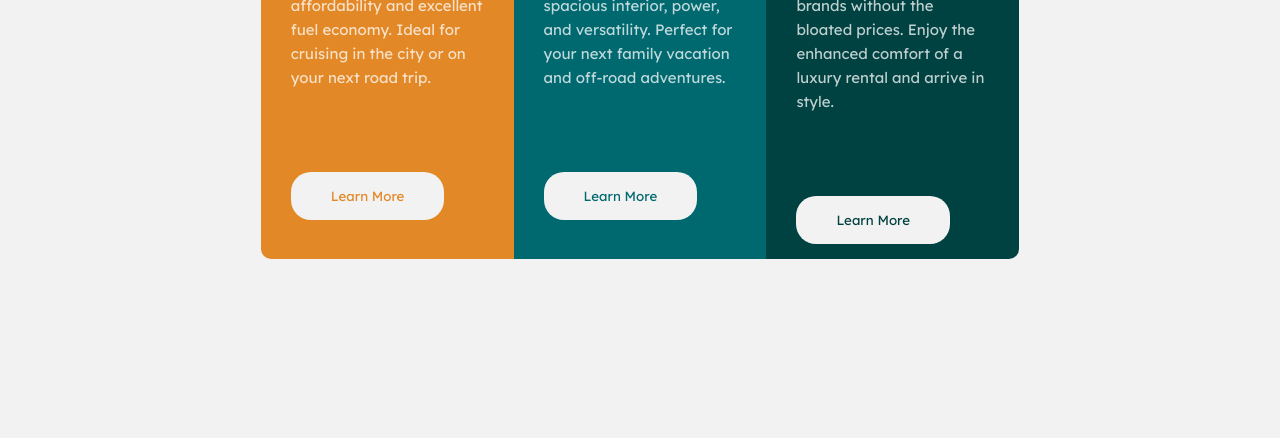
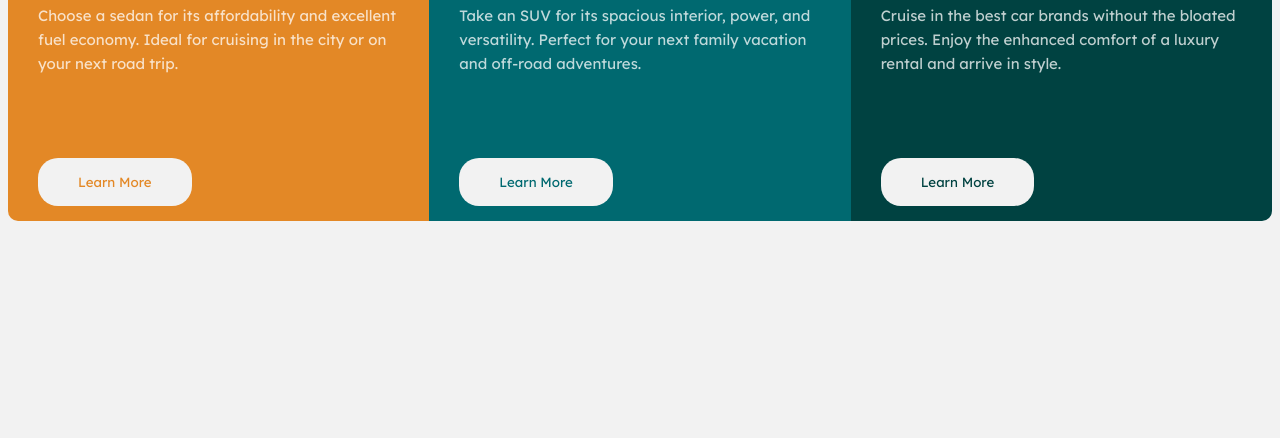
Before and after one commit to israeltristao/3-ColumnPreviewCard, a plain HTML site: page index.html in a window 1280 px wide. Shown: the part 378-816 px from the top of the page. Drawn offline with Linux system fonts and the light colour scheme.

Commit message:
Update index.html

```diff
--- a/index.html
+++ b/index.html
@@ -15,9 +15,7 @@
 </head>
 
 <body>
-  <main class="box">
-
-    <div class="container">
+  <div class="container">
       <div class="sedan">
         <img src="./images/icon-sedans.svg" alt="">
         <h1>SEDANS</h1>
@@ -40,8 +38,6 @@
         <button>Learn More</button>
       </div>
     </div>
-  </main>
-
 </body>
 
 
```
